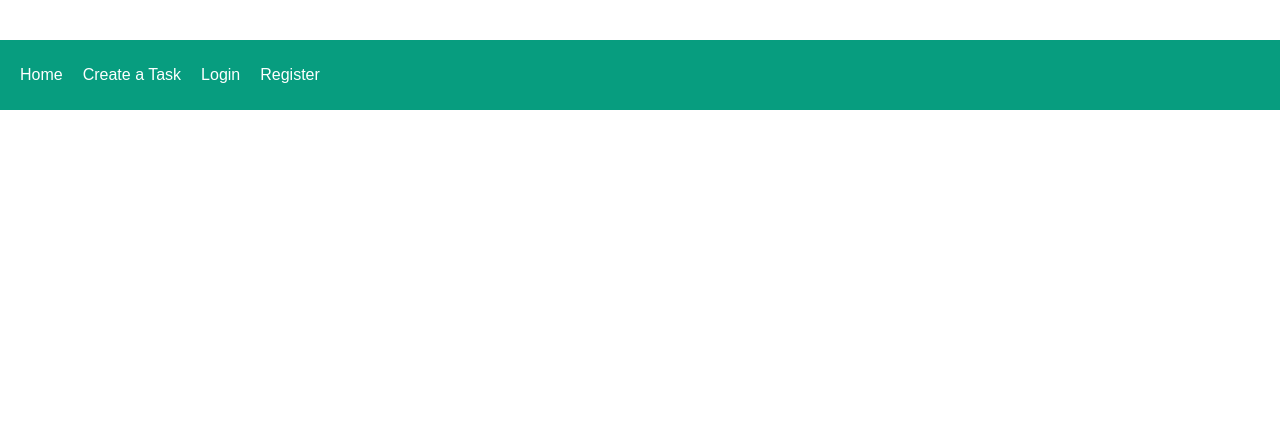
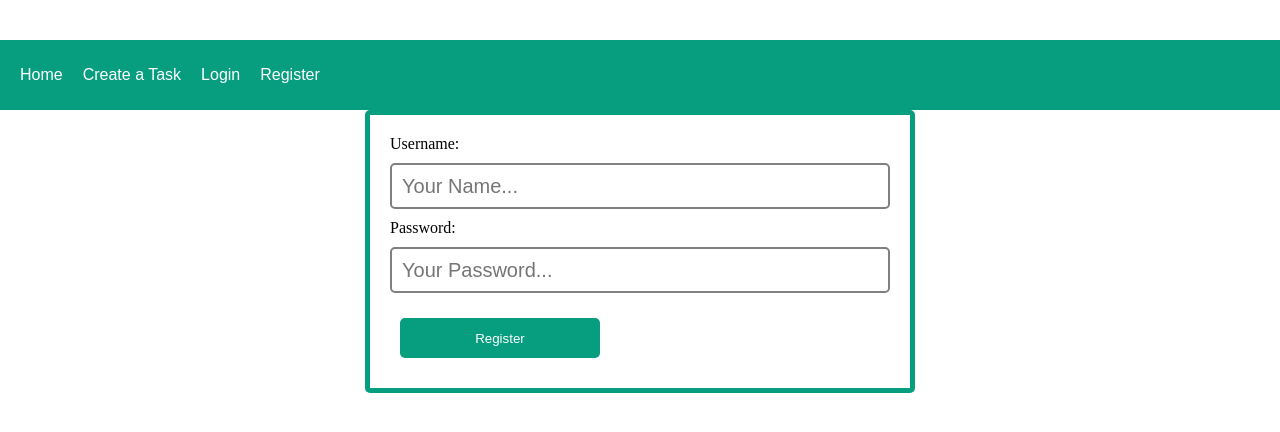
Before and after one commit to shakkyr/nodejs-reactjs-mysql-secondApp, a React (Create React App) app in the folder client/: page /register in a window 1280 px wide. Shown: the top 432 px of the page. Built offline with nearby package versions, Linux system fonts and the light colour scheme.

Commit message:
login and register page

```diff
--- a/client/src/App.css
+++ b/client/src/App.css
@@ -254,3 +254,33 @@
 #individual .body {
   font-size: 25px;
 }
+
+
+/*!======= login ==================*/
+
+.loginContainer {
+  display: flex;
+  align-items: center;
+  flex-direction: column;
+  width: 100%;
+  height: 100vh;
+  padding-top: 100px;
+}
+
+.loginContainer input,
+button {
+  width: 200px;
+  height: 50px;
+  border-radius: 8px;
+  border: none;
+  margin: 10px;
+}
+
+.loginContainer button {
+  background-color: rgb(7, 157, 127);
+  color: white;
+}
+
+.loginContainer input {
+  border: 2px solid rgb(7, 157, 127);
+}
--- a/client/src/App.js
+++ b/client/src/App.js
@@ -3,6 +3,8 @@
 import {BrowserRouter as Router, Route, Switch, Link} from 'react-router-dom';
 import CreateTask from './pages/CreateTask';
 import Task from './pages/Task';
+import Login from './pages/Login';
+import Register from './pages/Register';
 
 function App() {
 
@@ -12,14 +14,16 @@
         <div className="navbar">
           <Link to='/'> Home</Link>
           <Link to='/createtask'> Create a Task</Link>
-          <Link to='/signup'> Login</Link>
-          <Link to='/login'> Register</Link>
+          <Link to='/login'> Login</Link>
+          <Link to='/register'> Register</Link>
         </div>
 
         <Switch>
           <Route path="/" exact component={Home} />
           <Route path="/createtask" exact component={CreateTask} />
           <Route path="/task/:id" exact component={Task} />
+          <Route path="/login" exact component={Login} />
+          <Route path="/register" exact component={Register} />
         </Switch>
       </Router>
     </div>
--- a/client/src/pages/Login.js
+++ b/client/src/pages/Login.js
@@ -1,8 +1,23 @@
-import React from 'react'
+import React, {useState} from 'react'
+import axios from 'axios';
 
 const Login = () => {
-  return (
-    <div>Login</div>
+    const [username, setUsername] = useState('');
+    const [password, setPassword] = useState('');
+
+    const login =() => {
+        const data = {username: username, password: password}
+        axios.post('http://localhost:3001/auth/login', data).then((res)=>{
+            console.log(res.data);
+        })
+    }
+return (
+    <div className="loginContainer">
+        <input type="text" onChange={(e)=> setUsername(e.target.value)}/>
+        <input type="password" onChange={(e)=> setPassword(e.target.value)}/>
+
+        <button onClick={login} >Login</button>
+    </div>
   )
 }
 
--- a/client/src/pages/Register.js
+++ b/client/src/pages/Register.js
@@ -1 +1,57 @@
-rafce
+import React from "react";
+import { Formik, Form, Field, ErrorMessage } from "formik";
+import * as Yup from "yup";
+import axios from "axios";
+
+const Register = () => {
+    const initialValues = {
+        username: "",
+        password: "",
+    };
+
+    const validationSchema = Yup.object().shape({
+        username: Yup.string().min(2).max(15).required(),
+        password: Yup.string().min(4).max(20).required(),
+    });
+
+    const onSubmit = (data) => {
+        axios.post("http://localhost:3001/auth/register", data).then(() => {
+        console.log(data);
+        });
+    };
+
+    return (
+        <div>
+        <Formik
+            initialValues={initialValues}
+            onSubmit={onSubmit}
+            validationSchema={validationSchema}
+        >
+            <Form className="formContainer">
+            <label>Username: </label>
+            <ErrorMessage name="username" component="span" />
+            <Field
+                autoComplete="off"
+                id="inputCreatePost"
+                name="username"
+                placeholder="Your Name..."
+            />
+
+            <label>Password: </label>
+            <ErrorMessage name="password" component="span" />
+            <Field
+                autoComplete="off"
+                type="password"
+                id="inputCreatePost"
+                name="password"
+                placeholder="Your Password..."
+            />
+
+            <button type="submit"> Register</button>
+            </Form>
+        </Formik>
+        </div>
+    );
+    }
+
+export default Register
```
Also changed, not shown: 1 other file (tests, documents, lock files or other folders).
